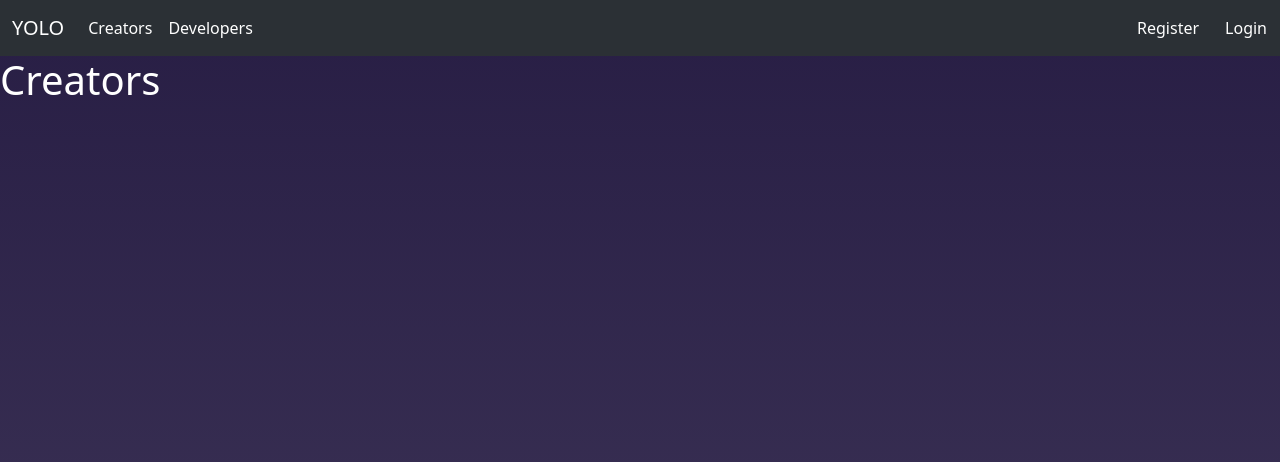
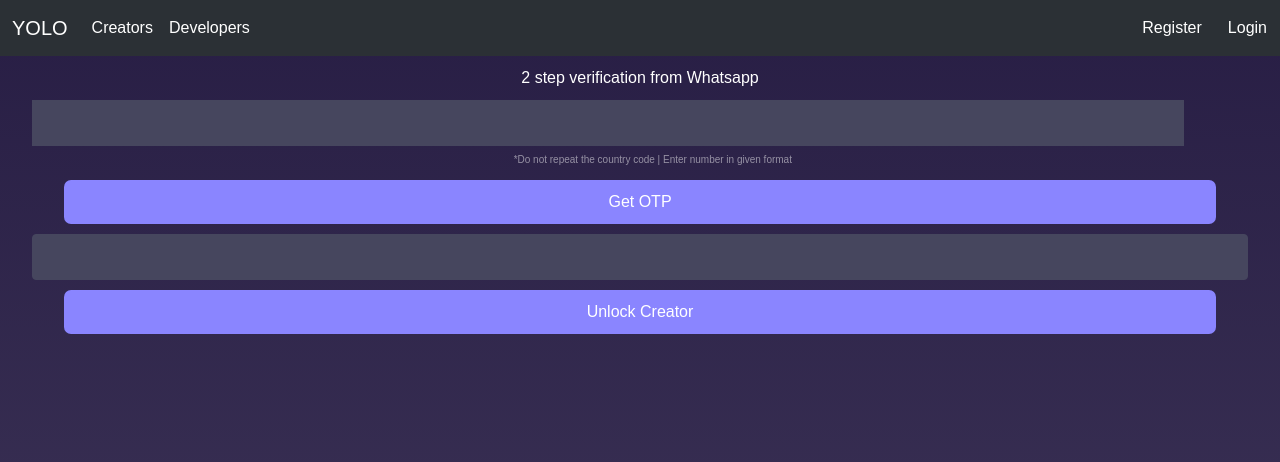
Before and after one commit to Isuru2701/YoloUI, a React (Create React App) app: page /creators in a window 1280 px wide. Shown: the top 462 px of the page. Built offline with nearby package versions, Linux system fonts and the light colour scheme.

Commit message:
plugged in creators html only

```diff
--- a/public/index.html
+++ b/public/index.html
@@ -24,7 +24,7 @@
       work correctly both with client-side routing and a non-root public URL.
       Learn how to configure a non-root public URL by running `npm run build`.
     -->
-    <title>React App</title>
+    <title>YOLO</title>
   </head>
   <body>
     <noscript>You need to enable JavaScript to run this app.</noscript>
--- a/src/components/cc/Creator.js
+++ b/src/components/cc/Creator.js
@@ -1,8 +1,27 @@
+import React from 'react';
+import '../../styles/creator.css';
 function Creator() {
     return (
-        <div>
-        <h1>Creators</h1>
-        </div>
+        <>
+            <div class="content">
+                <div class="pop" onclick="openNav()"><i class='bx bxs-hand-right'></i></div>
+                <div class="mob-area">
+                    {/* <!--this is where my new content should go--> */}
+                    <div class="otp-top">
+                        <div class="otp-topic">2 step verification from Whatsapp</div><i
+                            class='bx bxl-whatsapp-square otp-icon'></i>
+                    </div>
+                    <div class="phoneInp">
+                        <input type="tel" id="phoneNumber" onchange="updatePhone()" />
+                        <input type="hidden" id="countryCode" name="countryCode" />
+                    </div>
+                    <span class="warning">*Do not repeat the country code | Enter number in given format</span>
+                    <button id="getOtp" onclick="getOtp()">Get OTP</button>
+                    <input type="number" id="otp" minlength="6" maxlength="6" />
+                    <button id="sub" onclick="setRole()">Unlock Creator</button>
+                </div>
+            </div>
+        </>
     );
 }
 
--- /dev/null
+++ b/src/styles/creator.css
@@ -0,0 +1,50 @@
+*{
+    font-family:Arial, Helvetica, sans-serif;
+}
+.otp-icon{
+    color: greenyellow;
+    font-size: 30px;
+}
+.otp-topic{
+    color: white;
+    padding: 10px
+}
+#getOtp, #sub{
+    background-color: var(--main-button);
+    padding: 10px;
+    margin: 10px;
+    width: 90%;
+    color: white;
+    border: none;
+    border-radius: 7px;
+}
+.otp-top{
+    display: inline-flex;
+    align-items: center;
+    justify-content: center;
+    text-align: center;
+    width: 100%;
+}
+.phoneInp{
+    margin-left: 2.5%;
+    width: 90%;
+    background-color: var(--input-bg);
+}
+#phoneNumber{
+    width: 100%;
+}
+#phoneNumber:focus{
+    outline: none;
+}
+.warning{
+    color: white;
+    opacity: .5;
+    font-size: 10px;
+    margin-left: 2%;
+}
+button{
+    cursor: pointer;
+}
+span{
+    color: grey;
+}
```
